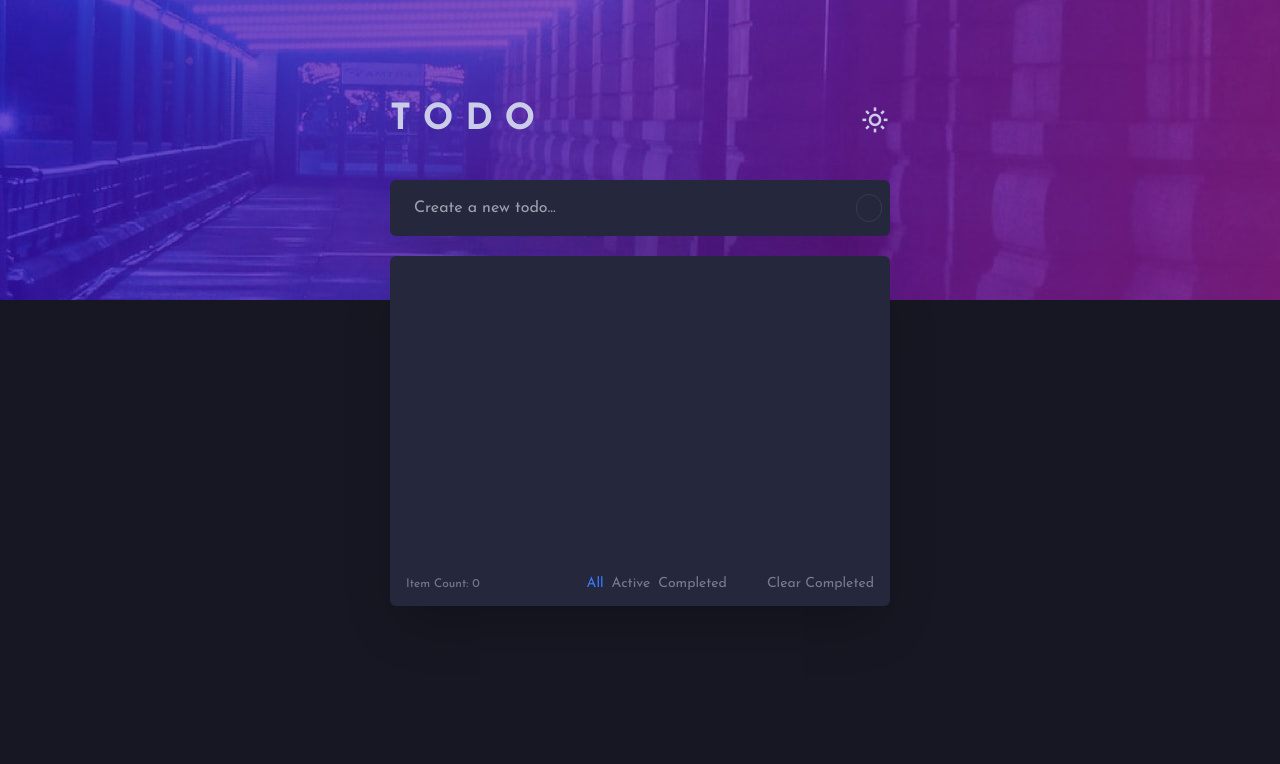
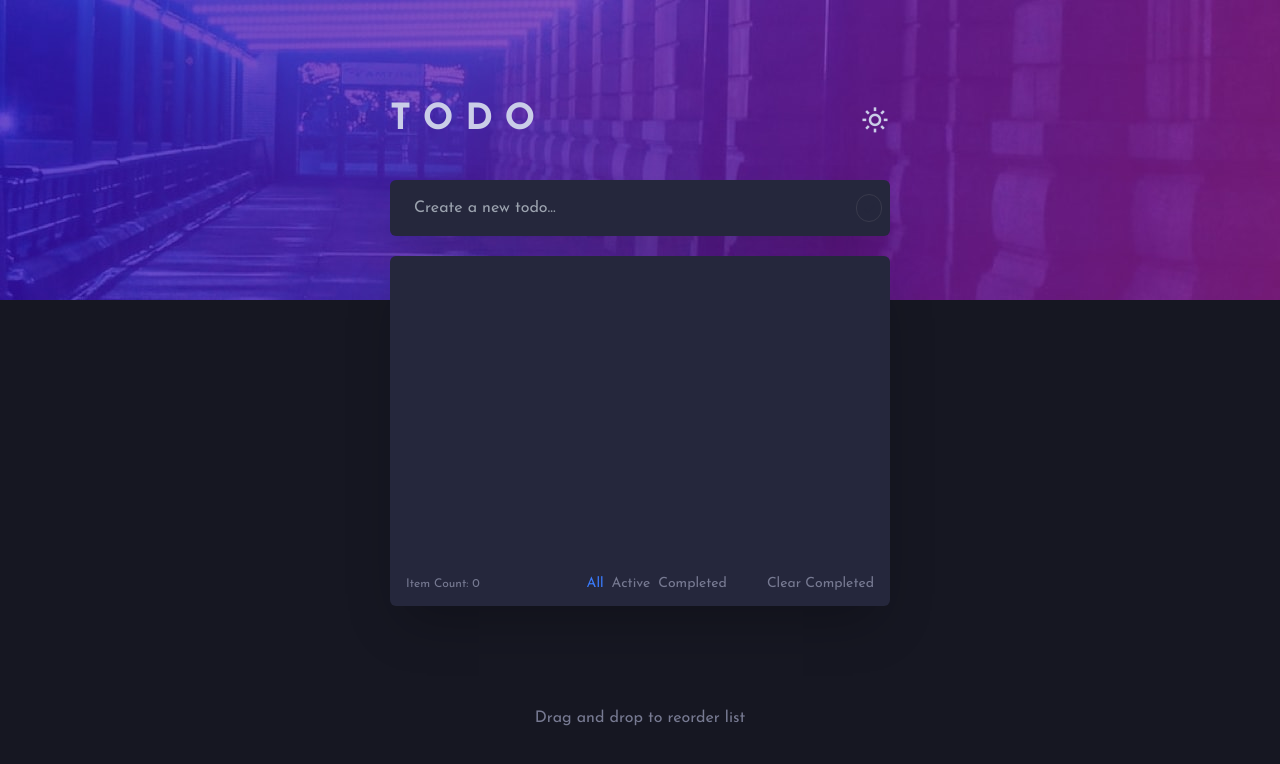
Before and after one commit to 04stefke/todo-app-challenge, a React (Vite) app: page / in a window 1280 px wide. Shown: the top 764 px of the page. Built offline with nearby package versions, Linux system fonts and the light colour scheme.

Commit message:
added text for drag and drop info

```diff
--- a/src/components/TodoWrapper.jsx
+++ b/src/components/TodoWrapper.jsx
@@ -77,6 +77,7 @@ const TodoWrapper = () => {
 				filteredTodos={filteredTodos}
 				filter={filter}
 			/>
+			<p className="self-center mt-20 cursor-default text-darkerFC">Drag and drop to reorder list</p>
 		</div>
 	);
 };
```
